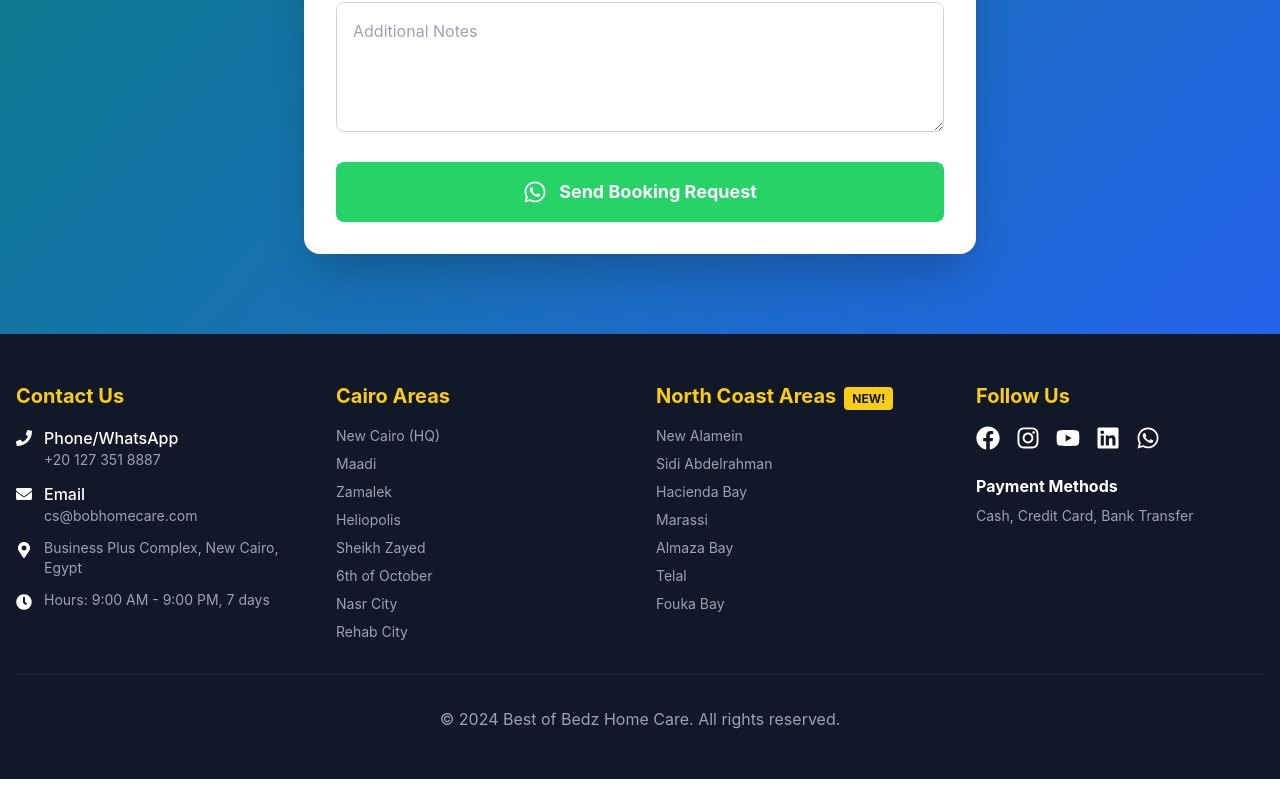
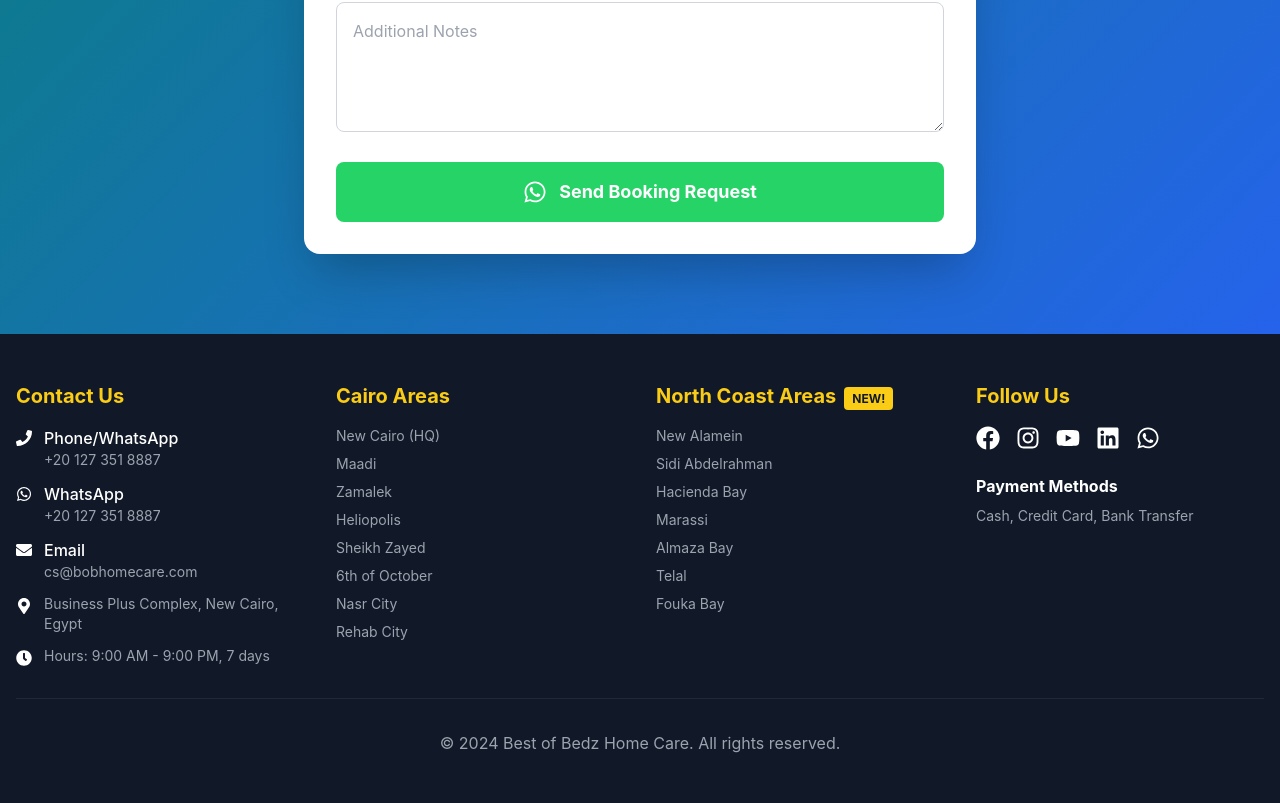
Before and after one commit to HASSANBOB533/copilot-housekeeping, a Next.js app: page / in a window 1280 px wide. Shown: the part 8274-9077 px from the top of the page. Before the commit the page ends 9053 px from the top, so only its background shows below. Built offline with nearby package versions, Linux system fonts and the light colour scheme; no server answers.

Commit message:
Add WhatsApp contact display in footer
Co-authored-by: HASSANBOB533 <244470639+HASSANBOB533@users.noreply.github.com>

```diff
--- a/components/Footer.tsx
+++ b/components/Footer.tsx
@@ -33,6 +33,13 @@ export default function Footer() {
                   <FaPhone className="mt-1 flex-shrink-0" />
                   <div>
                     <div className="font-medium">{t.footer.phone}</div>
+                    <div className="text-sm text-gray-400">+20 127 351 8887</div>
+                  </div>
+                </a>
+                <a href="https://wa.me/201273518887" target="_blank" rel="noopener noreferrer" className="flex items-start gap-3 hover:text-gold-yellow transition-colors">
+                  <FaWhatsapp className="mt-1 flex-shrink-0" />
+                  <div>
+                    <div className="font-medium">WhatsApp</div>
                     <div className="text-sm text-gray-400">+20 127 351 8887</div>
                   </div>
                 </a>
```
